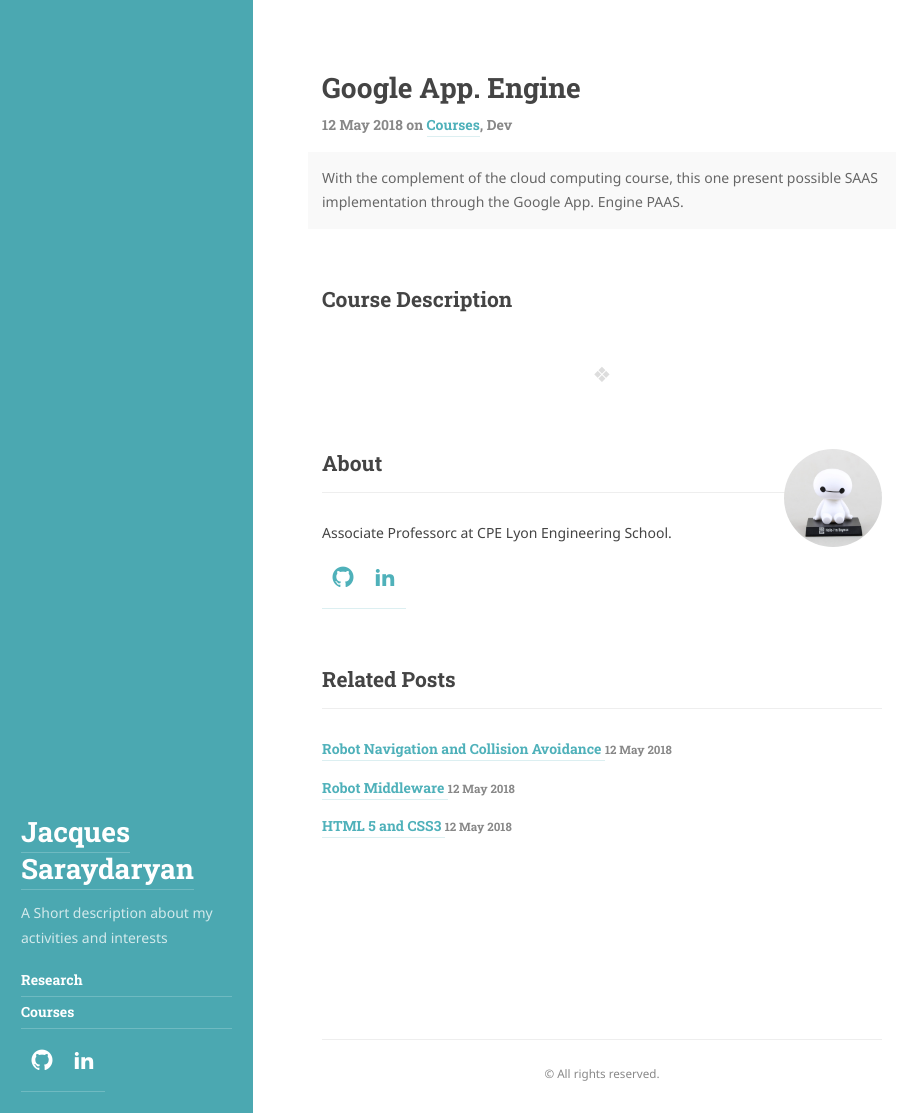
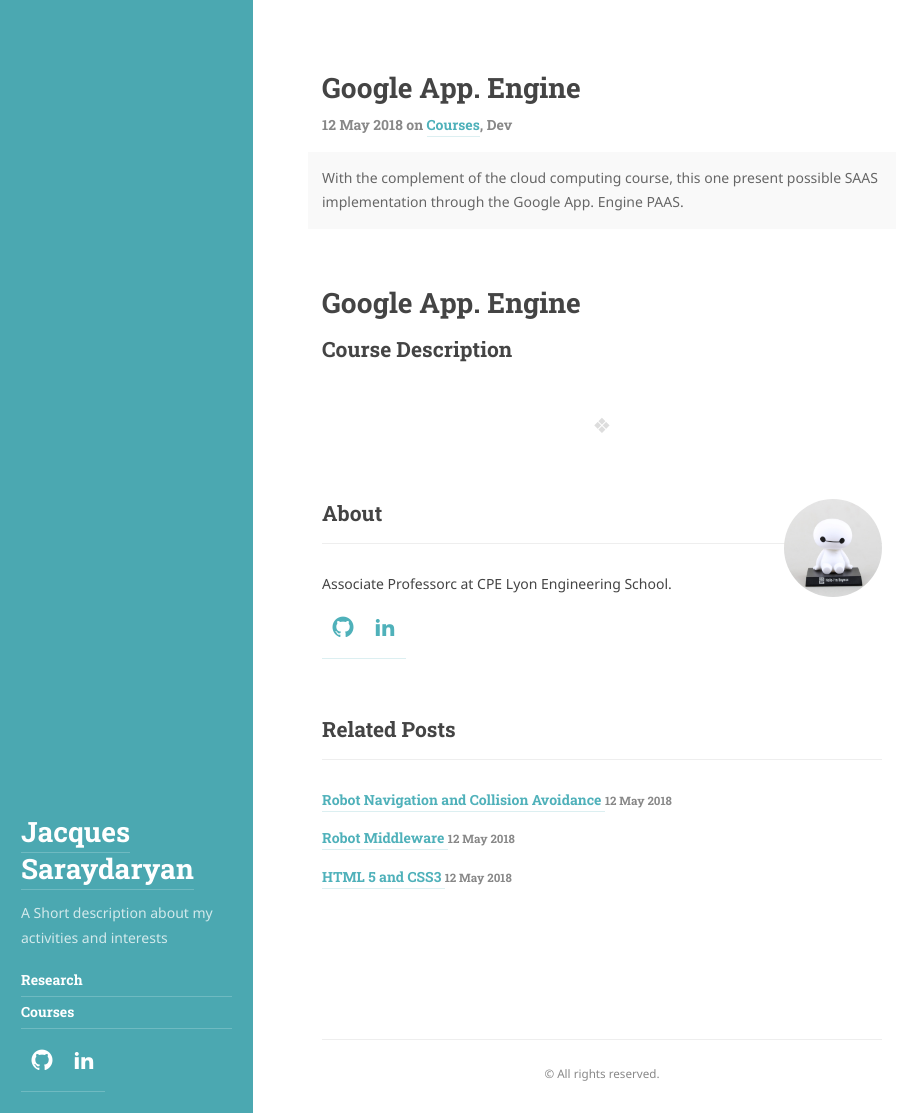
Before and after one commit to jacques-saraydaryan/jacques-saraydaryan.github.io, a Jekyll site: the page built from _posts/courses/2018-05-12-Course-DEV-GoogleAppEngine.md, in a window 1280 px wide and 1113 px high. Shown: the whole window, without its empty margins (0-924 px from the left). Built offline with Jekyll 4.4.1, drawn with Linux system fonts in a browser that asks for light colours; some web fonts are replaced.

Commit message:
Update 2018-05-12-Course-DEV-GoogleAppEngine.md

```diff
--- a/_posts/courses/2018-05-12-Course-DEV-GoogleAppEngine.md
+++ b/_posts/courses/2018-05-12-Course-DEV-GoogleAppEngine.md
@@ -9,5 +9,5 @@ pdf: /assets/pdf/courses/GoogleAppEngine-JSA-r5.pdf
 lang: fr
 
 ---
-
+# Google App. Engine
 ## Course Description
```
